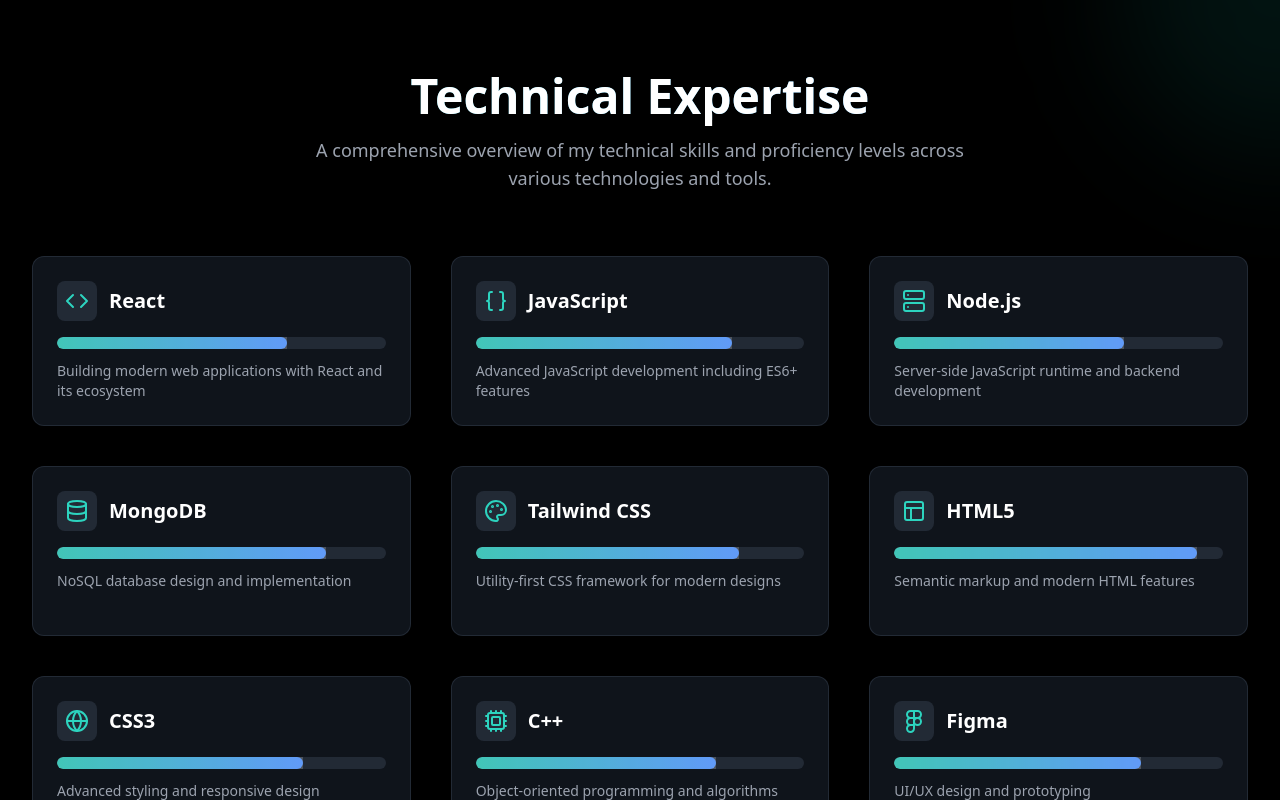
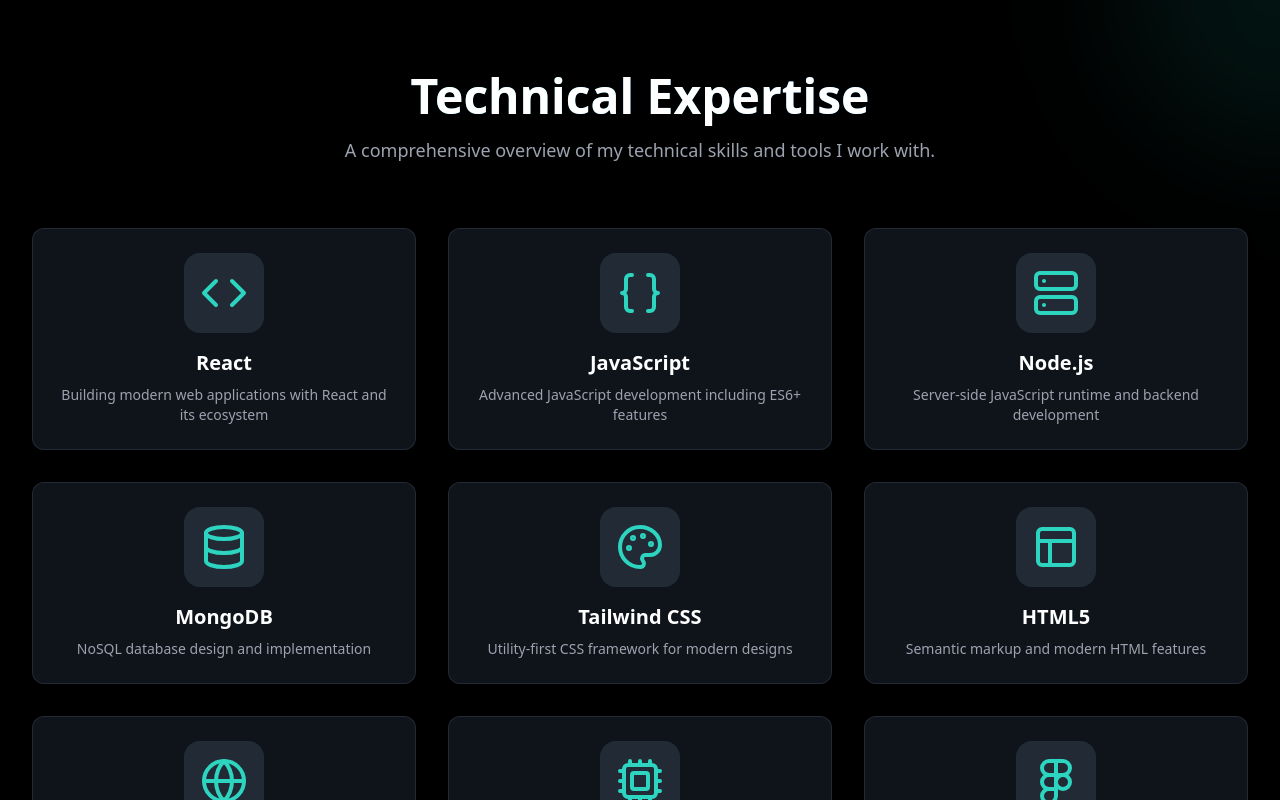
Before and after one commit to shubhamiscodding/Portfolio, a React app: page / in a window 1280 px wide. Shown: the part 1200-2000 px from the top of the page. Built offline with nearby package versions, Linux system fonts and the light colour scheme; the HTML template or start-up script is replaced by a standard one.

Commit message:
remove the progress bar

```diff
--- a/src/components/Skill.jsx
+++ b/src/components/Skill.jsx
@@ -9,45 +9,25 @@
   FileCode2,
   Layout,
   Cpu,
-  Figma as FigmaIcon
+  Figma as FigmaIcon,
+  GitBranch
 } from "lucide-react";
-import { GitBranch } from "lucide-react";
 
-
-
-function ProgressBar({ progress }) {
-  return (
-    <div className="relative w-full bg-gray-700/50 rounded-full h-3 overflow-hidden">
-      <div
-        className="absolute top-0 left-0 h-full rounded-full bg-gradient-to-r from-teal-500 to-blue-500 transition-all duration-500 ease-out"
-        style={{ width: `${progress}%` }}
-      >
-        <div className="absolute inset-0 bg-white/20 animate-pulse"></div>
-      </div>
-    </div>
-  );
-}
-
-function SkillCard({ name, proficiency, icon: Icon, description }) {
+function SkillCard({ name, icon: Icon, description }) {
   return (
     <div className="group relative bg-gray-800/50 backdrop-blur-sm rounded-xl p-6 shadow-lg border border-gray-700/50 hover:border-teal-500/50 transition-all duration-300 hover:shadow-teal-500/10">
       <div className="absolute inset-0 bg-gradient-to-br from-teal-500/5 to-blue-500/5 rounded-xl opacity-0 group-hover:opacity-100 transition-opacity duration-300"></div>
 
-      <div className="relative">
-        <div className="flex items-center justify-between mb-4">
-          <div className="flex items-center">
-            <div className="p-2 bg-gray-700/50 rounded-lg mr-3 group-hover:bg-teal-500/10 transition-colors duration-300">
-              <Icon className="w-6 h-6 text-teal-400 group-hover:text-teal-300 transition-colors duration-300" />
+      <div className="relative flex flex-col items-center text-center">
+        <div className="p-4 bg-gray-700/50 rounded-2xl mb-4 group-hover:bg-teal-500/10 transition-colors duration-300">
+          <Icon className="w-12 h-12 text-teal-400 group-hover:text-teal-300 transition-colors duration-300" />
         </div>
-            <h3 className="text-xl font-semibold text-white group-hover:text-teal-300 transition-colors duration-300">
+
+        <h3 className="text-xl font-semibold text-white group-hover:text-teal-300 transition-colors duration-300 mb-2">
           {name}
         </h3>
-          </div>
-        </div>
 
-        <ProgressBar progress={proficiency} />
-
-        <p className="mt-3 text-sm text-gray-400 group-hover:text-gray-300 transition-colors duration-300">
+        <p className="text-sm text-gray-400 group-hover:text-gray-300 transition-colors duration-300">
           {description}
         </p>
       </div>
@@ -59,71 +39,59 @@
   const skills = [
     {
       name: "React",
-      proficiency: 70,
       icon: Code,
       description: "Building modern web applications with React and its ecosystem"
     },
     {
       name: "JavaScript",
-      proficiency: 78,
       icon: Braces,
       description: "Advanced JavaScript development including ES6+ features"
     },
     {
       name: "Node.js",
-      proficiency: 70,
       icon: Server,
       description: "Server-side JavaScript runtime and backend development"
     },
     {
       name: "MongoDB",
-      proficiency: 82,
       icon: Database,
       description: "NoSQL database design and implementation"
     },
     {
       name: "Tailwind CSS",
-      proficiency: 80,
       icon: Palette,
       description: "Utility-first CSS framework for modern designs"
     },
     {
       name: "HTML5",
-      proficiency: 92,
       icon: Layout,
       description: "Semantic markup and modern HTML features"
     },
     {
       name: "CSS3",
-      proficiency: 75,
       icon: Globe,
       description: "Advanced styling and responsive design"
     },
     {
       name: "C++",
-      proficiency: 73,
       icon: Cpu,
       description: "Object-oriented programming and algorithms"
     },
     {
       name: "Figma",
-      proficiency: 75,
       icon: FigmaIcon,
       description: "UI/UX design and prototyping"
     },
     {
       name: "Git & Github & Postman",
-        proficiency: 85,
-        icon: GitBranch,  // Replace with an actual Git-related icon
+      icon: GitBranch,
       description: "Version control and API testing"
     },
     {
       name: "Deployment",
-        proficiency: 75,
-        icon: Server, // Replace with an appropriate deployment-related icon
+      icon: Server,
       description: "Hosting and deployment of applications"
     }
-
   ];
 
   return (
@@ -140,16 +108,15 @@
             Technical Expertise
           </h2>
           <p className="text-gray-400 text-lg max-w-2xl mx-auto">
-            A comprehensive overview of my technical skills and proficiency levels across various technologies and tools.
+            A comprehensive overview of my technical skills and tools I work with.
           </p>
         </div>
 
-        <div className="grid grid-cols-1 sm:grid-cols-2 lg:grid-cols-3 gap-10 auto-rows-fr">
+        <div className="grid grid-cols-1 sm:grid-cols-2 lg:grid-cols-3 gap-8">
           {skills.map((skill) => (
             <SkillCard
               key={skill.name}
               name={skill.name}
-              proficiency={skill.proficiency}
               icon={skill.icon}
               description={skill.description}
             />
```
Lines whose indentation alone changed are shown as unchanged.
